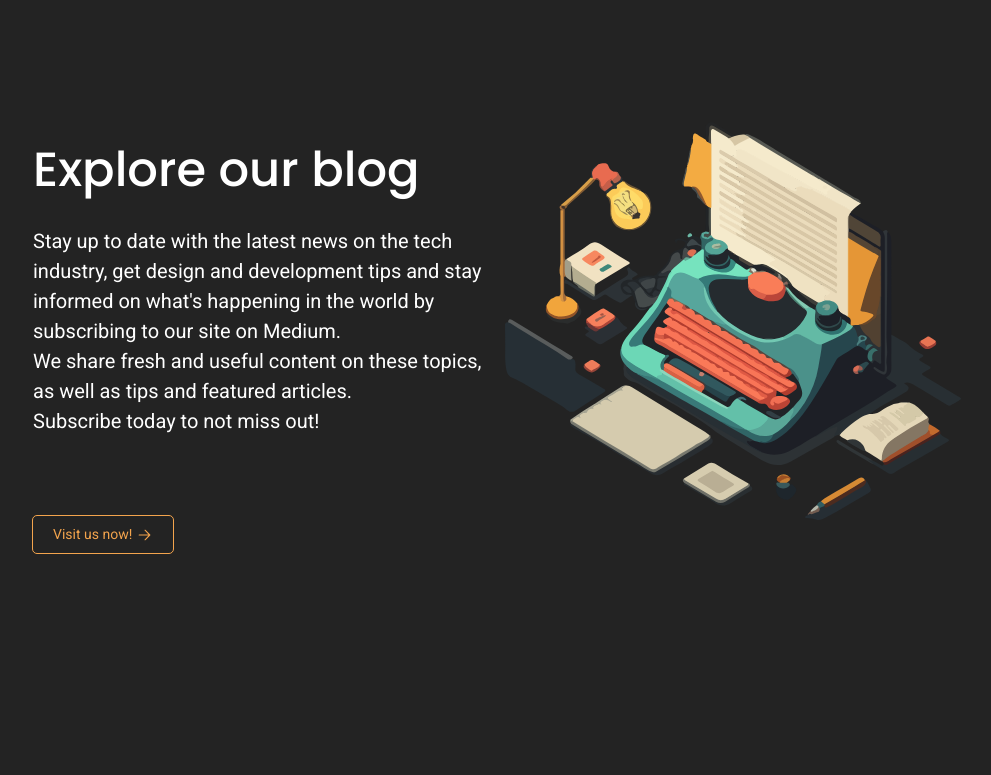
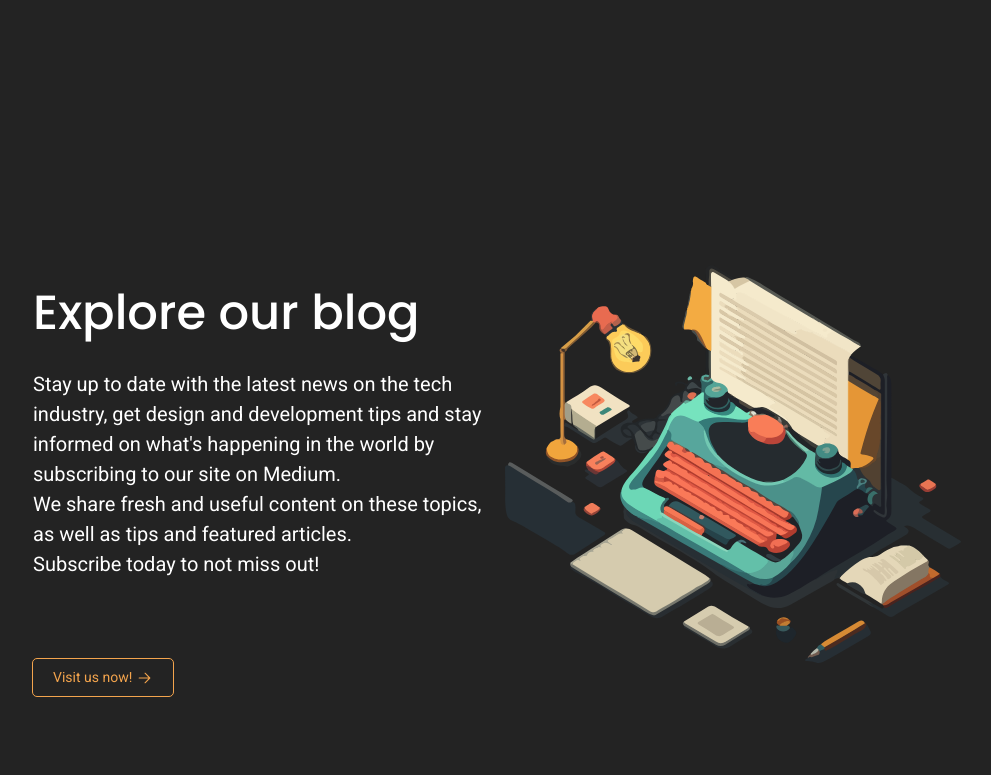
Before and after one commit to contentcraftstudio/Coderlabs-web-2.0, a Next.js app: page / in a window 1280 px wide. Shown: the part 6963-7738 px from the top of the page, without its empty margins (143-1134 px from the left). Built offline with nearby package versions, Linux system fonts and the light colour scheme.

Commit message:
Change::Blog.tsx

```diff
--- a/components/Blog.tsx
+++ b/components/Blog.tsx
@@ -11,7 +11,7 @@ export default function Blog({}: Props) {
   const { t } = useTranslation()
 
   return (
-    <div className='sm:columns-1 lg:columns-2 p-[24px] px-6'>
+    <div className='sm:columns-1 lg:columns-2 p-[24px] px-6 sm:pt-[70px] md:pt-[104px] lg:pt-[167px]'>
       <div className='flex flex-col  items-start xl:min-h-[600px] py-3 sm:pb-[100px]'>
         <h2 className='font-secondary font-medium sm:text-[34px] md:text-[48px] xl:text-[60px] text-white sm:pb-[20px] xl:pb-[40px]'>
           {t("Explore_our_blog")}
```
